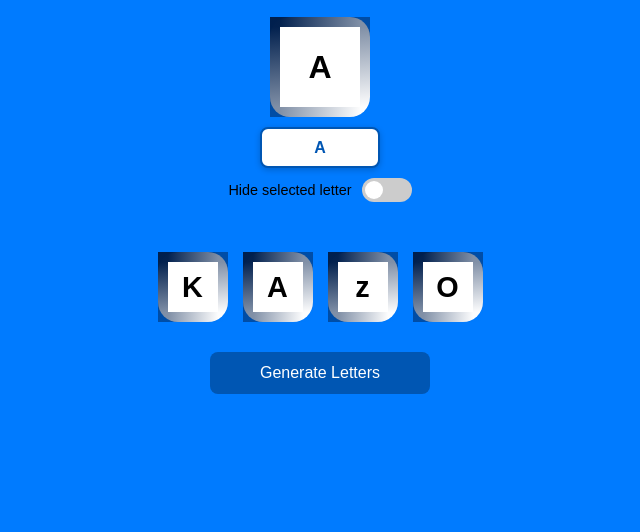
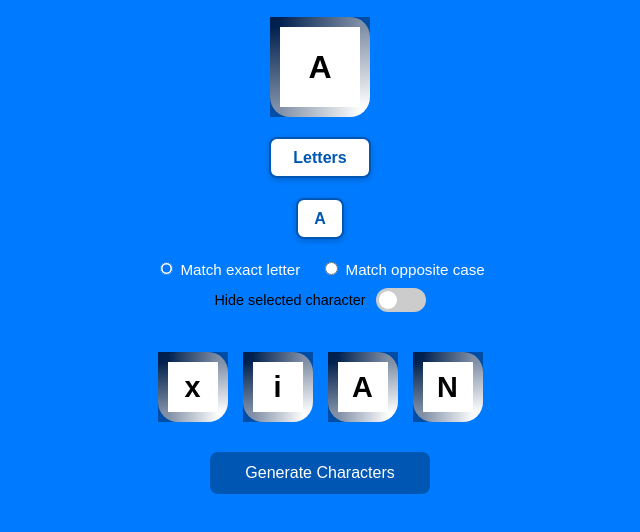
Before and after one commit to malcolmxr98/Letter-game, a plain HTML site: page index.html in a window 1280 px wide. Shown: the part 82-614 px from the top of the page, without its empty margins (320-960 px from the left). Drawn offline with Linux system fonts and the light colour scheme.

Commit message:
Update index.html

```diff
--- a/index.html
+++ b/index.html
@@ -3,7 +3,7 @@
 <head>
   <meta charset="UTF-8" />
   <meta name="viewport" content="width=device-width, initial-scale=1.0"/>
-  <title>Letter Card Selector</title>
+  <title>Alpha-Better</title>
   <style>
     body {
       font-family: Arial, sans-serif;
@@ -43,9 +43,6 @@
     }
 
     select {
-      width: auto;
-      min-width: 120px;
-      max-width: 160px;
       padding: 10px 14px;
       font-size: 1rem;
       font-weight: bold;
@@ -57,18 +54,17 @@
       transition: all 0.3s ease;
       appearance: none;
       cursor: pointer;
-      margin: 0 auto 10px auto;
+      margin: 10px auto;
       text-align: center;
     }
 
-    select:hover {
-      border-color: #003d80;
-    }
-
-    select:focus {
-      outline: none;
-      border-color: #003d80;
-      box-shadow: 0 0 0 3px rgba(0, 86, 179, 0.3);
+    .match-type-container {
+      margin: 10px 0;
+      display: none;
+      justify-content: center;
+      gap: 20px;
+      font-size: 0.95rem;
+      color: white;
     }
 
     .toggle-container {
@@ -76,7 +72,8 @@
       align-items: center;
       gap: 10px;
       font-size: 0.9rem;
-      margin-bottom: 20px;
+      margin-bottom: 10px;
+      justify-content: center;
     }
 
     .switch {
@@ -208,9 +205,21 @@
 
   <div class="top-card-container">
     <div class="top-card" id="selectedCard">A</div>
+
+    <select id="modeSelect" onchange="switchMode()">
+      <option value="letters">Letters</option>
+      <option value="numbers">Numbers</option>
+    </select>
+
     <select id="letterSelect" onchange="updateSelectedCard()"></select>
+
+    <div class="match-type-container" id="matchTypeContainer">
+      <label><input type="radio" name="matchType" value="exact" checked> Match exact letter</label>
+      <label><input type="radio" name="matchType" value="opposite"> Match opposite case</label>
+    </div>
+
     <div class="toggle-container">
-      <label for="hideToggle">Hide selected letter</label>
+      <label for="hideToggle">Hide selected character</label>
       <label class="switch">
         <input type="checkbox" id="hideToggle" onchange="toggleVisibility()" />
         <span class="slider"></span>
@@ -224,19 +233,37 @@
     <button class="card" id="card3" onclick="checkMatch(this)">C</button>
     <button class="card" id="card4" onclick="checkMatch(this)">D</button>
   </div>
-  <button class="generate" onclick="generateLetters()">Generate Letters</button>
+  <button class="generate" onclick="generateLetters()">Generate Characters</button>
 
   <script>
     const select = document.getElementById('letterSelect');
     const selectedCard = document.getElementById('selectedCard');
     const hideToggle = document.getElementById('hideToggle');
+    const modeSelect = document.getElementById('modeSelect');
+    const matchTypeContainer = document.getElementById('matchTypeContainer');
 
     const letters = 'ABCDEFGHIJKLMNOPQRSTUVWXYZabcdefghijklmnopqrstuvwxyz';
-    for (let char of letters) {
-      const option = document.createElement('option');
-      option.value = char;
-      option.textContent = char;
-      select.appendChild(option);
+    const numbers = Array.from({ length: 20 }, (_, i) => (i + 1).toString());
+    let currentSet = letters;
+
+    function switchMode() {
+      currentSet = modeSelect.value === 'numbers' ? numbers : letters;
+      matchTypeContainer.style.display = modeSelect.value === 'letters' ? 'flex' : 'none';
+      populateSelect();
+      updateSelectedCard();
+      generateLetters();
+    }
+
+    function populateSelect() {
+      select.innerHTML = '';
+      const source = Array.isArray(currentSet) ? currentSet : currentSet.split('');
+      for (let char of source) {
+        const option = document.createElement('option');
+        option.value = char;
+        option.textContent = char;
+        select.appendChild(option);
+      }
+      select.value = source[0];
     }
 
     function updateSelectedCard() {
@@ -251,32 +278,45 @@
       select.classList.toggle('hidden', isHidden);
     }
 
-    function getRandomLetter() {
-      return letters.charAt(Math.floor(Math.random() * letters.length));
+    function getOppositeCase(char) {
+      return char === char.toUpperCase() ? char.toLowerCase() : char.toUpperCase();
+    }
+
+    function getRandomChar() {
+      const source = Array.isArray(currentSet) ? currentSet : currentSet.split('');
+      return source[Math.floor(Math.random() * source.length)];
     }
 
     function generateLetters() {
       const selected = select.value;
-      const randomLetters = [];
+      if (!selected) return;
 
-      while (randomLetters.length < 3) {
-        const rand = getRandomLetter();
-        if (rand !== selected) randomLetters.push(rand);
+      const matchType = document.querySelector('input[name="matchType"]:checked')?.value || 'exact';
+      const correctMatch = matchType === 'opposite' ? getOppositeCase(selected) : selected;
+
+      const randomChars = [];
+
+      while (randomChars.length < 3) {
+        const rand = getRandomChar();
+        const randMatch = matchType === 'opposite' ? getOppositeCase(rand) : rand;
+                randomChars.push(randMatch);
       }
 
       const insertIndex = Math.floor(Math.random() * 4);
-      randomLetters.splice(insertIndex, 0, selected);
+      randomChars.splice(insertIndex, 0, correctMatch);
 
       for (let i = 1; i <= 4; i++) {
         const card = document.getElementById(`card${i}`);
-        card.textContent = randomLetters[i - 1];
+        card.textContent = randomChars[i - 1];
         card.classList.remove('flash-green', 'flash-red');
       }
     }
 
     function checkMatch(button) {
       const selected = select.value;
-      const isMatch = button.textContent === selected;
+      const matchType = document.querySelector('input[name="matchType"]:checked')?.value || 'exact';
+      const correctMatch = matchType === 'opposite' ? getOppositeCase(selected) : selected;
+      const isMatch = button.textContent === correctMatch;
       const flashClass = isMatch ? 'flash-green' : 'flash-red';
 
       button.classList.add(flashClass);
@@ -286,9 +326,7 @@
     }
 
     // Initial load
-    select.value = 'A';
-    updateSelectedCard();
-    generateLetters();
+    switchMode();
   </script>
 
 </body>
```
